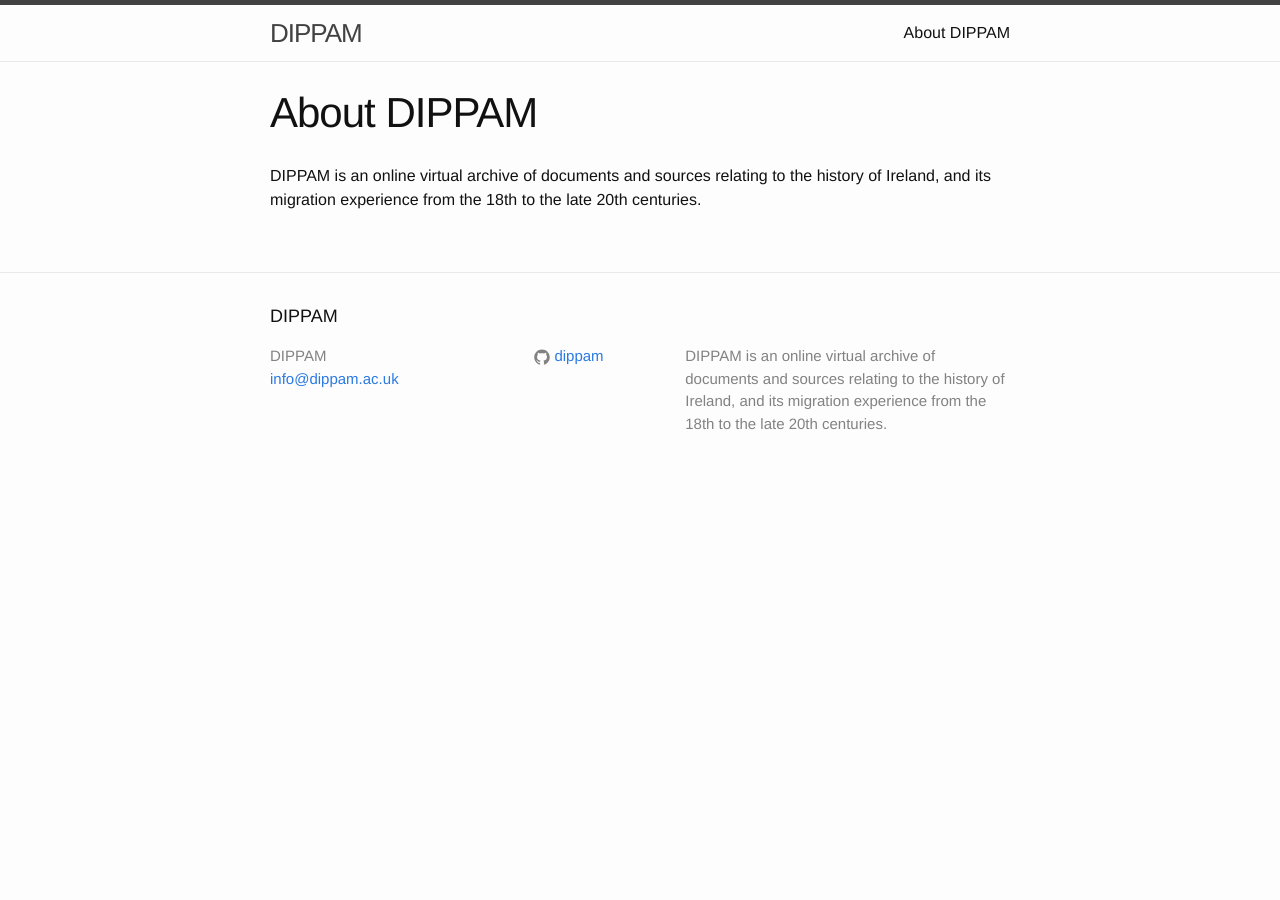
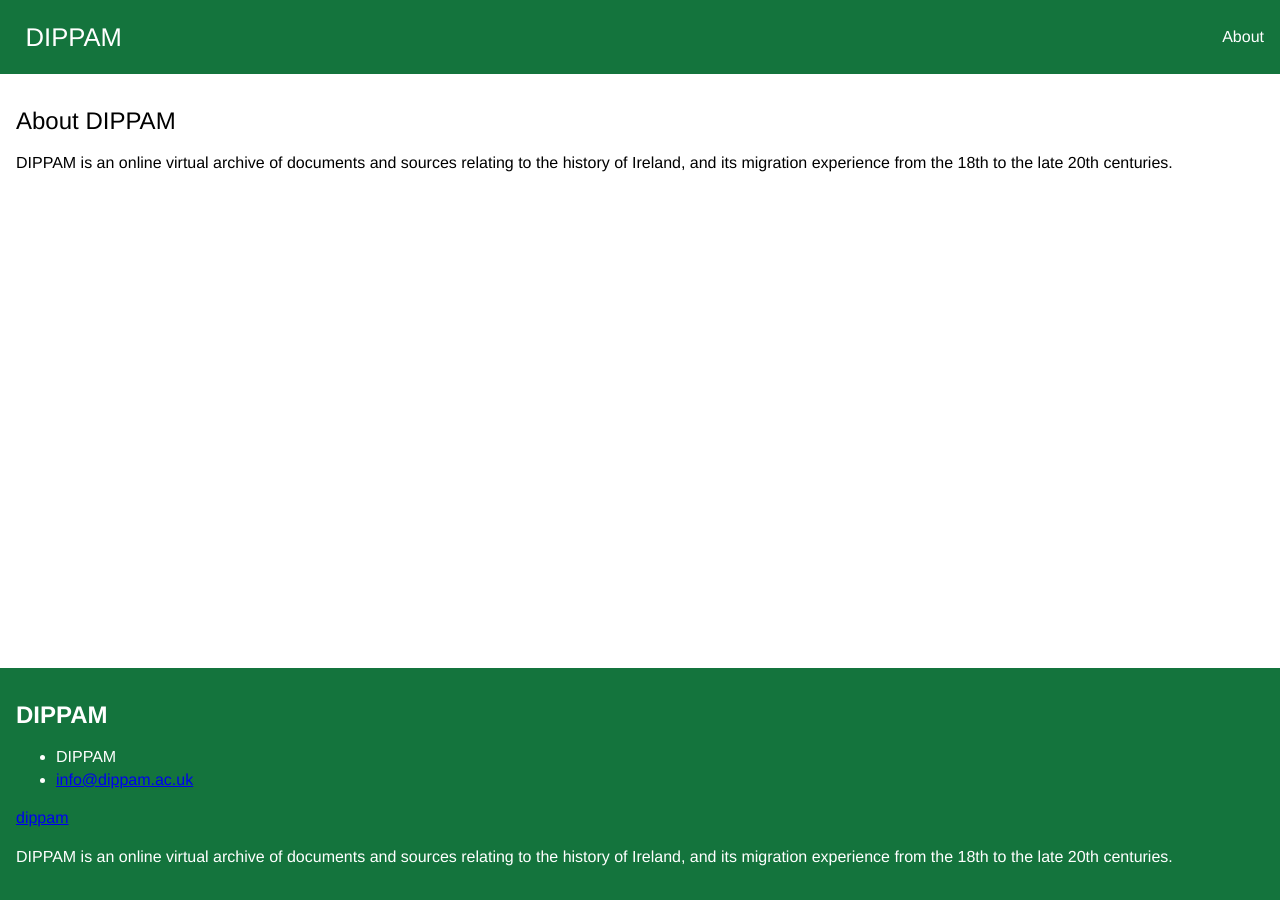
Before and after one commit to dippam/dippam.github.io, a Jekyll site: the page built from about.md, in a window 1280 px wide. Built offline with Jekyll 4.4.1, drawn with Linux system fonts in a browser that asks for light colours.

Commit message:
Basic DIPPAM theming.

```diff
--- a/_includes/footer.html
+++ b/_includes/footer.html
@@ -1,30 +1,16 @@
-<footer class="site-footer">
-  <div class="wrapper">
-    <h2 class="footer-heading">{{ site.title }}</h2>
-    <div class="footer-col-wrapper">
-      <div class="footer-col footer-col-1">
-        <ul class="contact-list">
+<footer>
+  <h2>{{ site.title }}</h2>
+  <ul class="contact">
      <li>{{ site.title }}</li>
      <li><a href="mailto:{{ site.email }}">{{ site.email }}</a></li>
   </ul>
-      </div>
-      <div class="footer-col footer-col-2">
-        <ul class="social-media-list">
+  <nav class="social">
     {% if site.github_username %}
-          <li>
       {% include icon-github.html username=site.github_username %}
-          </li>
     {% endif %}
     {% if site.twitter_username %}
-          <li>
       {% include icon-twitter.html username=site.twitter_username %}
-          </li>
     {% endif %}
-        </ul>
-      </div>
-      <div class="footer-col footer-col-3">
-        <p>{{ site.description }}</p>
-      </div>
-    </div>
-  </div>
+  </nav>
+  <p class="description">{{ site.description }}</p>
 </footer>
--- a/_includes/header.html
+++ b/_includes/header.html
@@ -1,21 +1,6 @@
-<header class="site-header">
-  <div class="wrapper">
-    <a class="site-title" href="{{ site.baseurl }}/">{{ site.title }}</a>
-    <nav class="site-nav">
-      <a href="#" class="menu-icon">
-        <svg viewBox="0 0 18 15">
-          <path fill="#424242" d="M18,1.484c0,0.82-0.665,1.484-1.484,1.484H1.484C0.665,2.969,0,2.304,0,1.484l0,0C0,0.665,0.665,0,1.484,0 h15.031C17.335,0,18,0.665,18,1.484L18,1.484z"/>
-          <path fill="#424242" d="M18,7.516C18,8.335,17.335,9,16.516,9H1.484C0.665,9,0,8.335,0,7.516l0,0c0-0.82,0.665-1.484,1.484-1.484 h15.031C17.335,6.031,18,6.696,18,7.516L18,7.516z"/>
-          <path fill="#424242" d="M18,13.516C18,14.335,17.335,15,16.516,15H1.484C0.665,15,0,14.335,0,13.516l0,0 c0-0.82,0.665-1.484,1.484-1.484h15.031C17.335,12.031,18,12.696,18,13.516L18,13.516z"/>
-        </svg>
-      </a>
-      <div class="trigger">
-        {% for my_page in site.pages %}
-          {% if my_page.title %}
-          <a class="page-link" href="{{ my_page.url | prepend: site.baseurl }}">{{ my_page.title }}</a>
-          {% endif %}
-        {% endfor %}
-      </div>
-    </nav>
-  </div>
+<header>
+  <h1><a href="{{ site.baseurl }}/">{{ site.title }}</a></h1>
+  <nav>
+    <a href="/about">About</a>
+  </nav>
 </header>
--- a/_layouts/default.html
+++ b/_layouts/default.html
@@ -1,20 +1,11 @@
 <!DOCTYPE html>
 <html>
-
   {% include head.html %}
-
   <body>
-
     {% include header.html %}
-
-    <div class="page-content">
-      <div class="wrapper">
-        {{ content }}
-      </div>
-    </div>
-
+    <main>
+      {{ content }}
+    </main>
     {% include footer.html %}
-
   </body>
-
 </html>
--- a/_layouts/page.html
+++ b/_layouts/page.html
@@ -2,13 +2,10 @@
 layout: default
 ---
 <article class="post">
-
   <header class="post-header">
     <h1 class="post-title">{{ page.title }}</h1>
   </header>
-
   <div class="post-content">
     {{ content }}
   </div>
-
 </article>
--- a/_layouts/post.html
+++ b/_layouts/post.html
@@ -2,14 +2,11 @@
 layout: default
 ---
 <article class="post" itemscope itemtype="http://schema.org/BlogPosting">
-
   <header class="post-header">
     <h1 class="post-title" itemprop="name headline">{{ page.title }}</h1>
     <p class="post-meta"><time datetime="{{ page.date | date_to_xmlschema }}" itemprop="datePublished">{{ page.date | date: "%b %-d, %Y" }}</time>{% if page.author %} • <span itemprop="author" itemscope itemtype="http://schema.org/Person"><span itemprop="name">{{ page.author }}</span></span>{% endif %}</p>
   </header>
-
   <div class="post-content" itemprop="articleBody">
     {{ content }}
   </div>
-
 </article>
--- a/_sass/_base.scss
+++ /dev/null
@@ -1,206 +0,0 @@
-/**
- * Reset some basic elements
- */
-body, h1, h2, h3, h4, h5, h6,
-p, blockquote, pre, hr,
-dl, dd, ol, ul, figure {
-    margin: 0;
-    padding: 0;
-}
-
-
-
-/**
- * Basic styling
- */
-body {
-    font: $base-font-weight #{$base-font-size}/#{$base-line-height} $base-font-family;
-    color: $text-color;
-    background-color: $background-color;
-    -webkit-text-size-adjust: 100%;
-    -webkit-font-feature-settings: "kern" 1;
-    -moz-font-feature-settings: "kern" 1;
-    -o-font-feature-settings: "kern" 1;
-    font-feature-settings: "kern" 1;
-    font-kerning: normal;
-}
-
-
-
-/**
- * Set `margin-bottom` to maintain vertical rhythm
- */
-h1, h2, h3, h4, h5, h6,
-p, blockquote, pre,
-ul, ol, dl, figure,
-%vertical-rhythm {
-    margin-bottom: $spacing-unit / 2;
-}
-
-
-
-/**
- * Images
- */
-img {
-    max-width: 100%;
-    vertical-align: middle;
-}
-
-
-
-/**
- * Figures
- */
-figure > img {
-    display: block;
-}
-
-figcaption {
-    font-size: $small-font-size;
-}
-
-
-
-/**
- * Lists
- */
-ul, ol {
-    margin-left: $spacing-unit;
-}
-
-li {
-    > ul,
-    > ol {
-         margin-bottom: 0;
-    }
-}
-
-
-
-/**
- * Headings
- */
-h1, h2, h3, h4, h5, h6 {
-    font-weight: $base-font-weight;
-}
-
-
-
-/**
- * Links
- */
-a {
-    color: $brand-color;
-    text-decoration: none;
-
-    &:visited {
-        color: darken($brand-color, 15%);
-    }
-
-    &:hover {
-        color: $text-color;
-        text-decoration: underline;
-    }
-}
-
-
-
-/**
- * Blockquotes
- */
-blockquote {
-    color: $grey-color;
-    border-left: 4px solid $grey-color-light;
-    padding-left: $spacing-unit / 2;
-    font-size: 18px;
-    letter-spacing: -1px;
-    font-style: italic;
-
-    > :last-child {
-        margin-bottom: 0;
-    }
-}
-
-
-
-/**
- * Code formatting
- */
-pre,
-code {
-    font-size: 15px;
-    border: 1px solid $grey-color-light;
-    border-radius: 3px;
-    background-color: #eef;
-}
-
-code {
-    padding: 1px 5px;
-}
-
-pre {
-    padding: 8px 12px;
-    overflow-x: auto;
-
-    > code {
-        border: 0;
-        padding-right: 0;
-        padding-left: 0;
-    }
-}
-
-
-
-/**
- * Wrapper
- */
-.wrapper {
-    max-width: -webkit-calc(#{$content-width} - (#{$spacing-unit} * 2));
-    max-width:         calc(#{$content-width} - (#{$spacing-unit} * 2));
-    margin-right: auto;
-    margin-left: auto;
-    padding-right: $spacing-unit;
-    padding-left: $spacing-unit;
-    @extend %clearfix;
-
-    @include media-query($on-laptop) {
-        max-width: -webkit-calc(#{$content-width} - (#{$spacing-unit}));
-        max-width:         calc(#{$content-width} - (#{$spacing-unit}));
-        padding-right: $spacing-unit / 2;
-        padding-left: $spacing-unit / 2;
-    }
-}
-
-
-
-/**
- * Clearfix
- */
-%clearfix {
-
-    &:after {
-        content: "";
-        display: table;
-        clear: both;
-    }
-}
-
-
-
-/**
- * Icons
- */
-.icon {
-
-    > svg {
-        display: inline-block;
-        width: 16px;
-        height: 16px;
-        vertical-align: middle;
-
-        path {
-            fill: $grey-color;
-        }
-    }
-}
--- a/_sass/_layout.scss
+++ /dev/null
@@ -1,242 +0,0 @@
-/**
- * Site header
- */
-.site-header {
-    border-top: 5px solid $grey-color-dark;
-    border-bottom: 1px solid $grey-color-light;
-    min-height: 56px;
-
-    // Positioning context for the mobile navigation icon
-    position: relative;
-}
-
-.site-title {
-    font-size: 26px;
-    font-weight: 300;
-    line-height: 56px;
-    letter-spacing: -1px;
-    margin-bottom: 0;
-    float: left;
-
-    &,
-    &:visited {
-        color: $grey-color-dark;
-    }
-}
-
-.site-nav {
-    float: right;
-    line-height: 56px;
-
-    .menu-icon {
-        display: none;
-    }
-
-    .page-link {
-        color: $text-color;
-        line-height: $base-line-height;
-
-        // Gaps between nav items, but not on the last one
-        &:not(:last-child) {
-            margin-right: 20px;
-        }
-    }
-
-    @include media-query($on-palm) {
-        position: absolute;
-        top: 9px;
-        right: $spacing-unit / 2;
-        background-color: $background-color;
-        border: 1px solid $grey-color-light;
-        border-radius: 5px;
-        text-align: right;
-
-        .menu-icon {
-            display: block;
-            float: right;
-            width: 36px;
-            height: 26px;
-            line-height: 0;
-            padding-top: 10px;
-            text-align: center;
-
-            > svg {
-                width: 18px;
-                height: 15px;
-
-                path {
-                    fill: $grey-color-dark;
-                }
-            }
-        }
-
-        .trigger {
-            clear: both;
-            display: none;
-        }
-
-        &:hover .trigger {
-            display: block;
-            padding-bottom: 5px;
-        }
-
-        .page-link {
-            display: block;
-            padding: 5px 10px;
-
-            &:not(:last-child) {
-                margin-right: 0;
-            }
-            margin-left: 20px;
-        }
-    }
-}
-
-
-
-/**
- * Site footer
- */
-.site-footer {
-    border-top: 1px solid $grey-color-light;
-    padding: $spacing-unit 0;
-}
-
-.footer-heading {
-    font-size: 18px;
-    margin-bottom: $spacing-unit / 2;
-}
-
-.contact-list,
-.social-media-list {
-    list-style: none;
-    margin-left: 0;
-}
-
-.footer-col-wrapper {
-    font-size: 15px;
-    color: $grey-color;
-    margin-left: -$spacing-unit / 2;
-    @extend %clearfix;
-}
-
-.footer-col {
-    float: left;
-    margin-bottom: $spacing-unit / 2;
-    padding-left: $spacing-unit / 2;
-}
-
-.footer-col-1 {
-    width: -webkit-calc(35% - (#{$spacing-unit} / 2));
-    width:         calc(35% - (#{$spacing-unit} / 2));
-}
-
-.footer-col-2 {
-    width: -webkit-calc(20% - (#{$spacing-unit} / 2));
-    width:         calc(20% - (#{$spacing-unit} / 2));
-}
-
-.footer-col-3 {
-    width: -webkit-calc(45% - (#{$spacing-unit} / 2));
-    width:         calc(45% - (#{$spacing-unit} / 2));
-}
-
-@include media-query($on-laptop) {
-    .footer-col-1,
-    .footer-col-2 {
-        width: -webkit-calc(50% - (#{$spacing-unit} / 2));
-        width:         calc(50% - (#{$spacing-unit} / 2));
-    }
-
-    .footer-col-3 {
-        width: -webkit-calc(100% - (#{$spacing-unit} / 2));
-        width:         calc(100% - (#{$spacing-unit} / 2));
-    }
-}
-
-@include media-query($on-palm) {
-    .footer-col {
-        float: none;
-        width: -webkit-calc(100% - (#{$spacing-unit} / 2));
-        width:         calc(100% - (#{$spacing-unit} / 2));
-    }
-}
-
-
-
-/**
- * Page content
- */
-.page-content {
-    padding: $spacing-unit 0;
-}
-
-.page-heading {
-    font-size: 20px;
-}
-
-.post-list {
-    margin-left: 0;
-    list-style: none;
-
-    > li {
-        margin-bottom: $spacing-unit;
-    }
-}
-
-.post-meta {
-    font-size: $small-font-size;
-    color: $grey-color;
-}
-
-.post-link {
-    display: block;
-    font-size: 24px;
-}
-
-
-
-/**
- * Posts
- */
-.post-header {
-    margin-bottom: $spacing-unit;
-}
-
-.post-title {
-    font-size: 42px;
-    letter-spacing: -1px;
-    line-height: 1;
-
-    @include media-query($on-laptop) {
-        font-size: 36px;
-    }
-}
-
-.post-content {
-    margin-bottom: $spacing-unit;
-
-    h2 {
-        font-size: 32px;
-
-        @include media-query($on-laptop) {
-            font-size: 28px;
-        }
-    }
-
-    h3 {
-        font-size: 26px;
-
-        @include media-query($on-laptop) {
-            font-size: 22px;
-        }
-    }
-
-    h4 {
-        font-size: 20px;
-
-        @include media-query($on-laptop) {
-            font-size: 18px;
-        }
-    }
-}
--- /dev/null
+++ b/_sass/_screen.sass
@@ -0,0 +1,2 @@
+*
+  font: 1em Helvetica, Arial, sans-serif
--- a/_sass/_syntax-highlighting.scss
+++ /dev/null
@@ -1,71 +0,0 @@
-/**
- * Syntax highlighting styles
- */
-.highlight {
-    background: #fff;
-    @extend %vertical-rhythm;
-
-    .highlighter-rouge & {
-      background: #eef;
-    }
-
-    .c     { color: #998; font-style: italic } // Comment
-    .err   { color: #a61717; background-color: #e3d2d2 } // Error
-    .k     { font-weight: bold } // Keyword
-    .o     { font-weight: bold } // Operator
-    .cm    { color: #998; font-style: italic } // Comment.Multiline
-    .cp    { color: #999; font-weight: bold } // Comment.Preproc
-    .c1    { color: #998; font-style: italic } // Comment.Single
-    .cs    { color: #999; font-weight: bold; font-style: italic } // Comment.Special
-    .gd    { color: #000; background-color: #fdd } // Generic.Deleted
-    .gd .x { color: #000; background-color: #faa } // Generic.Deleted.Specific
-    .ge    { font-style: italic } // Generic.Emph
-    .gr    { color: #a00 } // Generic.Error
-    .gh    { color: #999 } // Generic.Heading
-    .gi    { color: #000; background-color: #dfd } // Generic.Inserted
-    .gi .x { color: #000; background-color: #afa } // Generic.Inserted.Specific
-    .go    { color: #888 } // Generic.Output
-    .gp    { color: #555 } // Generic.Prompt
-    .gs    { font-weight: bold } // Generic.Strong
-    .gu    { color: #aaa } // Generic.Subheading
-    .gt    { color: #a00 } // Generic.Traceback
-    .kc    { font-weight: bold } // Keyword.Constant
-    .kd    { font-weight: bold } // Keyword.Declaration
-    .kp    { font-weight: bold } // Keyword.Pseudo
-    .kr    { font-weight: bold } // Keyword.Reserved
-    .kt    { color: #458; font-weight: bold } // Keyword.Type
-    .m     { color: #099 } // Literal.Number
-    .s     { color: #d14 } // Literal.String
-    .na    { color: #008080 } // Name.Attribute
-    .nb    { color: #0086B3 } // Name.Builtin
-    .nc    { color: #458; font-weight: bold } // Name.Class
-    .no    { color: #008080 } // Name.Constant
-    .ni    { color: #800080 } // Name.Entity
-    .ne    { color: #900; font-weight: bold } // Name.Exception
-    .nf    { color: #900; font-weight: bold } // Name.Function
-    .nn    { color: #555 } // Name.Namespace
-    .nt    { color: #000080 } // Name.Tag
-    .nv    { color: #008080 } // Name.Variable
-    .ow    { font-weight: bold } // Operator.Word
-    .w     { color: #bbb } // Text.Whitespace
-    .mf    { color: #099 } // Literal.Number.Float
-    .mh    { color: #099 } // Literal.Number.Hex
-    .mi    { color: #099 } // Literal.Number.Integer
-    .mo    { color: #099 } // Literal.Number.Oct
-    .sb    { color: #d14 } // Literal.String.Backtick
-    .sc    { color: #d14 } // Literal.String.Char
-    .sd    { color: #d14 } // Literal.String.Doc
-    .s2    { color: #d14 } // Literal.String.Double
-    .se    { color: #d14 } // Literal.String.Escape
-    .sh    { color: #d14 } // Literal.String.Heredoc
-    .si    { color: #d14 } // Literal.String.Interpol
-    .sx    { color: #d14 } // Literal.String.Other
-    .sr    { color: #009926 } // Literal.String.Regex
-    .s1    { color: #d14 } // Literal.String.Single
-    .ss    { color: #990073 } // Literal.String.Symbol
-    .bp    { color: #999 } // Name.Builtin.Pseudo
-    .vc    { color: #008080 } // Name.Variable.Class
-    .vg    { color: #008080 } // Name.Variable.Global
-    .vi    { color: #008080 } // Name.Variable.Instance
-    .il    { color: #099 } // Literal.Number.Integer.Long
-}
--- /dev/null
+++ b/css/main.sass
@@ -0,0 +1,50 @@
+---
+---
+
+$colDippam: #14743D
+$colEppi: #069
+$colIed: #D70060
+$colVmr: #16A995
+$titleFont: normal 1em Museo
+$headingFont: 1em Lato
+
+html
+  min-height: 100vh
+
+body
+  font: 1em/1.4em Helvetica, Arial, sans-serif
+  min-height: 100vh
+  background: #FFF
+  display: flex
+  flex-direction: column
+  justify-content: space-between
+  margin: 0
+  padding: 0
+  > header
+    background: $colDippam
+    color: #FFF
+    display: flex
+    justify-content: space-between
+    align-items: center
+    h1
+      margin: 1em
+      font-size: 1.6em
+      font-weight: normal
+    a
+      color: #FFF
+      text-decoration: none
+    nav
+      margin-right: 1em
+    a.menu-icon
+      display: none
+  > footer
+    background: $colDippam
+    color: #FFF
+    padding: 1em
+    svg
+      display: none
+  main
+    flex: 1
+    margin: 1em
+    h1
+      font-weight: normal
--- a/css/main.scss
+++ /dev/null
@@ -1,53 +0,0 @@
----
-# Only the main Sass file needs front matter (the dashes are enough)
----
-@charset "utf-8";
-
-
-
-// Our variables
-$base-font-family: "Helvetica Neue", Helvetica, Arial, sans-serif;
-$base-font-size:   16px;
-$base-font-weight: 400;
-$small-font-size:  $base-font-size * 0.875;
-$base-line-height: 1.5;
-
-$spacing-unit:     30px;
-
-$text-color:       #111;
-$background-color: #fdfdfd;
-$brand-color:      #2a7ae2;
-
-$grey-color:       #828282;
-$grey-color-light: lighten($grey-color, 40%);
-$grey-color-dark:  darken($grey-color, 25%);
-
-// Width of the content area
-$content-width:    800px;
-
-$on-palm:          600px;
-$on-laptop:        800px;
-
-
-
-// Use media queries like this:
-// @include media-query($on-palm) {
-//     .wrapper {
-//         padding-right: $spacing-unit / 2;
-//         padding-left: $spacing-unit / 2;
-//     }
-// }
-@mixin media-query($device) {
-    @media screen and (max-width: $device) {
-        @content;
-    }
-}
-
-
-
-// Import partials from `sass_dir` (defaults to `_sass`)
-@import
-        "base",
-        "layout",
-        "syntax-highlighting"
-;
```
Lines whose indentation alone changed are shown as unchanged.
